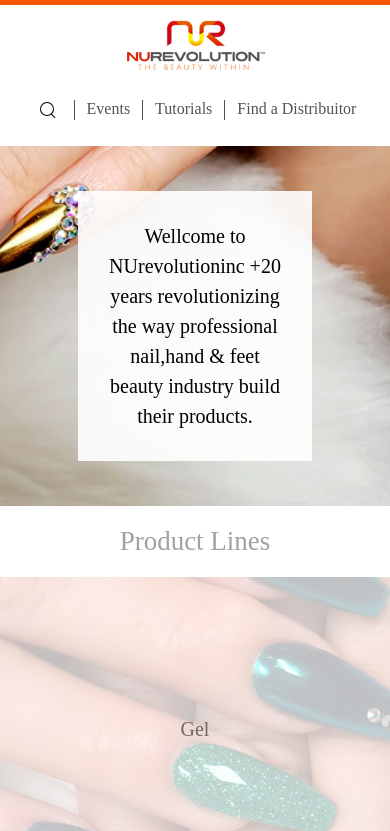
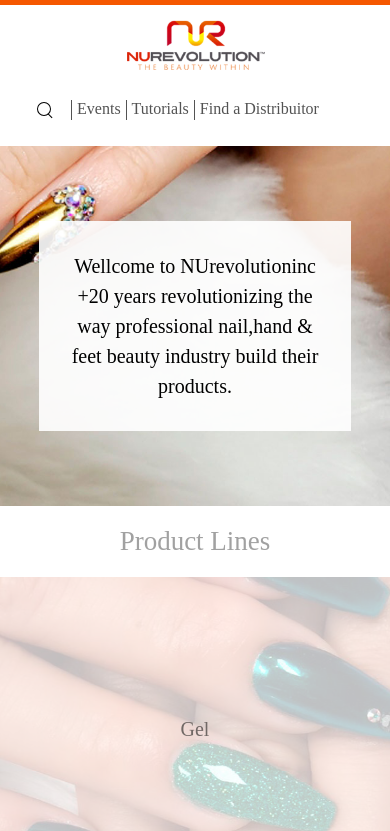
Before and after one commit to ninfanino/nurevolution, a React (Create React App) app: page / in a window 390 px wide. Shown: the top 831 px of the page. Built offline with nearby package versions, Linux system fonts and the light colour scheme.

Commit message:
correccion responsive

```diff
--- a/src/index.css
+++ b/src/index.css
@@ -239,6 +239,7 @@
   }
   .title-slidder {
     padding: 30px;
+    max-width: 80%;
   }
   .colFooter {
     width: 100%;
@@ -249,6 +250,7 @@
     height: auto;
   }
   .Menu {
+    padding-left: 0;
     width: 100%;
     text-align: center;
   }
@@ -256,6 +258,10 @@
     margin: 0 auto;
   }
   .Menu li {
-    padding: 0px 12px;
+    padding: 0px 5px;
+  }
+  .search.icon {
+    position: relative;
+    right: 10px;
   }
 }
```
